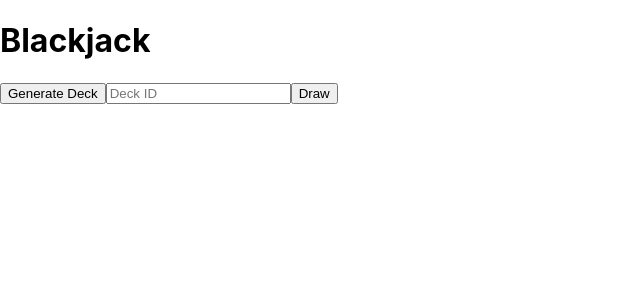
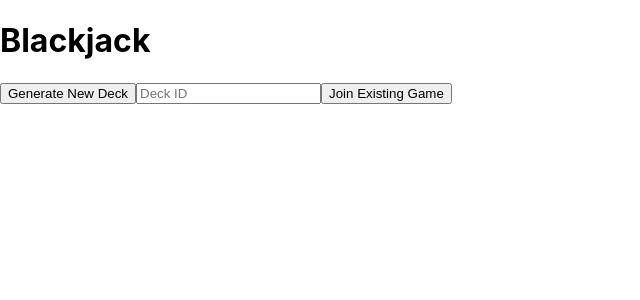
Before and after one commit to joinpursuit/react_ajax_assignment, a React (Create React App) app in the folder blackjack/: page / in a window 1280 px wide. Shown: the top 300 px of the page, without its empty margins (0-640 px from the left). Built offline with nearby package versions, Linux system fonts and the light colour scheme; the HTML template or start-up script is replaced by a standard one.

Commit message:
home links with hand page

```diff
--- a/blackjack/src/App.js
+++ b/blackjack/src/App.js
@@ -22,16 +22,16 @@ class App extends React.Component {
   }
 
   handleDraw = (event) => {
-    const {clickDraw} = this.state;
+    // const {clickDraw} = this.state;
+
     this.setState ({
       clickDraw: true,
       clickHome: false
     })
-
   }
 
   handleHome = (event) => {
-    const {clickHome} = this.state;
+    // const {clickHome} = this.state;
     this.setState ({
       clickHome: true,
       clickDraw: false
@@ -41,27 +41,23 @@ class App extends React.Component {
   render() {
     const {clickDraw, clickHome} = this.state
 
-    if (clickHome && clickDraw){
-      return (
-      <React.Fragment>
-        <Menu handleDraw={this.handleDraw} deckId={this.state.deckId} cardsDrawn={this.state.cardsDrawn}/>
-
-      </React.Fragment>
-      )
-
-    } else if (clickDraw) {
+    if (clickDraw) {
       return(
         <React.Fragment>
           <Hand handleHome={this.handleHome}/>
         </React.Fragment>
       )
-
+    } else if (clickHome && clickDraw){
+      return (
+        <React.Fragment>
+          <Menu handleDraw={this.handleDraw} deckId={this.state.deckId} cardsDrawn={this.state.cardsDrawn}/>
+        </React.Fragment>
+      )
     } else {
       return (
-      <React.Fragment>
-      <Menu deckId={this.state.deckId} cardsDrawn={this.state.cardsDrawn} handleDraw={this.handleDraw}/>
-
-      </React.Fragment>
+        <React.Fragment>
+          <Menu handleDraw={this.handleDraw} deckId={this.state.deckId} cardsDrawn={this.state.cardsDrawn}/>
+        </React.Fragment>
       )
     }
   }
--- a/blackjack/src/components/Menu.js
+++ b/blackjack/src/components/Menu.js
@@ -4,9 +4,9 @@ const Menu = (props) => {
     return (
       <React.Fragment>
         <h1>Blackjack</h1>
-        <input type='button' value='Generate Deck'/>
+        <input type='button' value='Generate New Deck' onClick={props.handleDraw}/>
         <input type='text' name='deckId' placeholder='Deck ID'/>
-        <input type='button' value='Draw' onClick={props.handleDraw}/>
+        <input type='button' value='Join Existing Game' onClick={props.handleDraw}/>
       </React.Fragment>
     )
 
```
Also changed, not shown: 1 other file (tests, documents, lock files or other folders).
